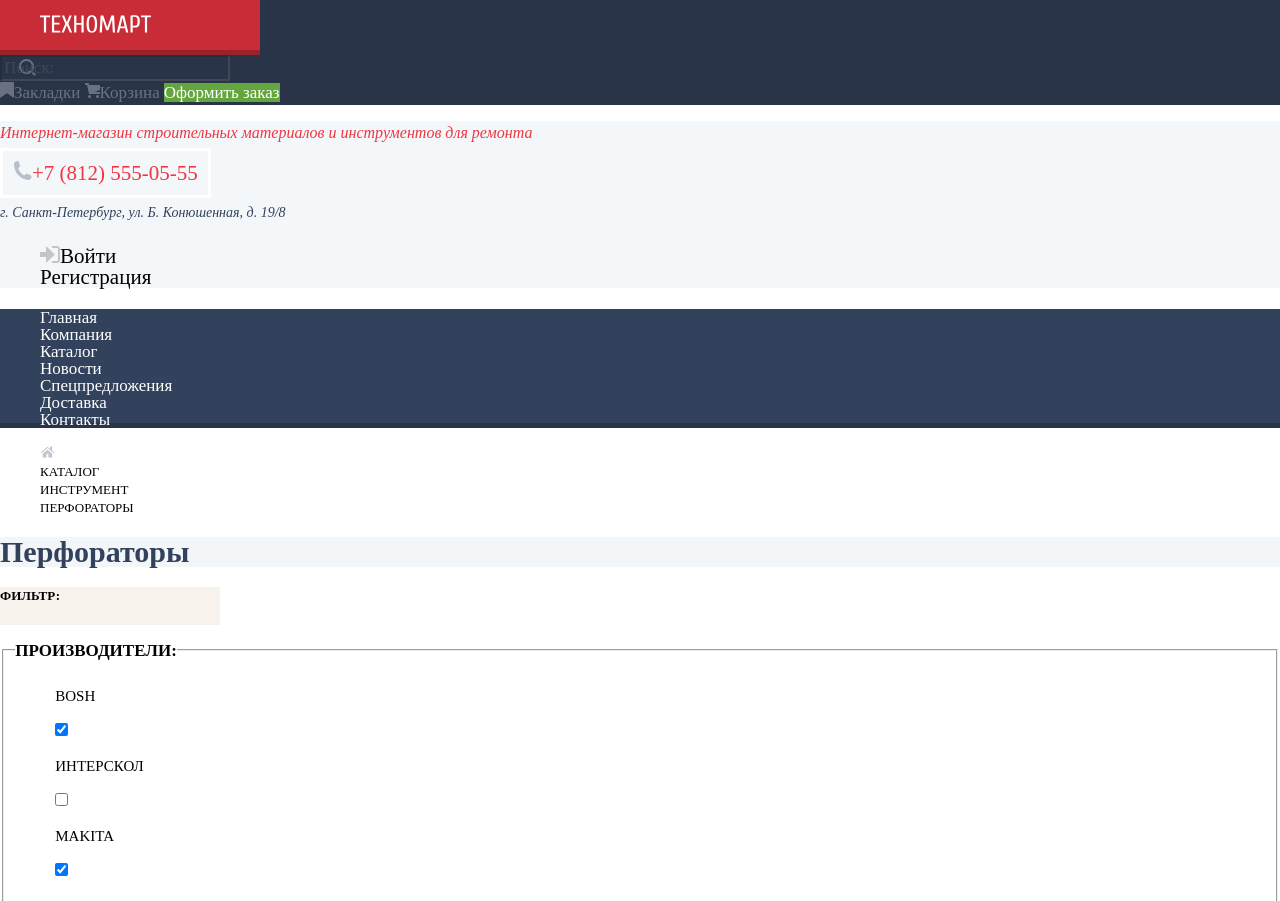
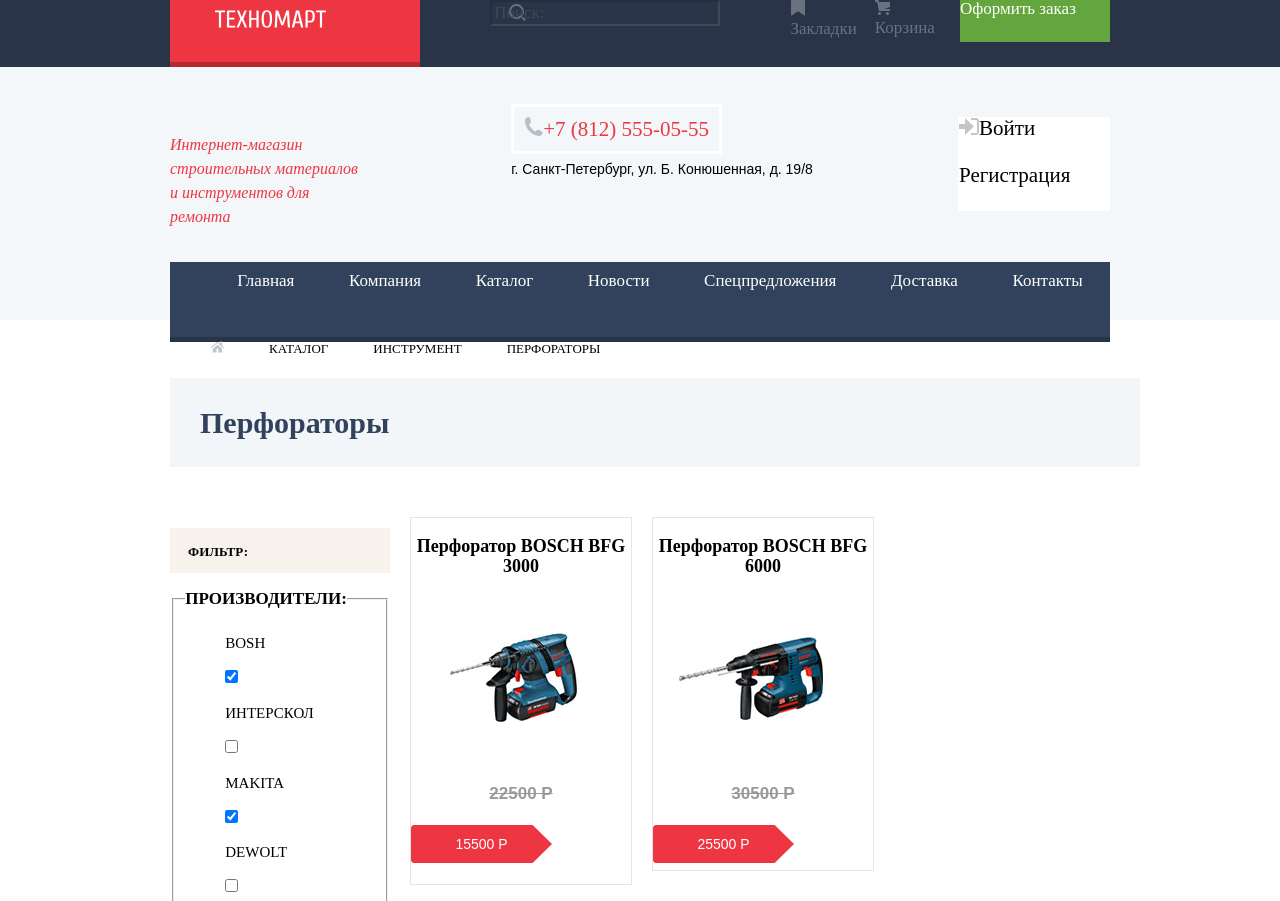
Before and after one commit to StasyaV/968667-technomart-24, a plain HTML site: page catalog.html in a window 1280 px wide. Shown: the top 901 px of the page. Drawn offline with Linux system fonts and the light colour scheme; a web font is replaced by a local one.

Commit message:
Сетки

```diff
--- a/catalog.html
+++ b/catalog.html
@@ -10,30 +10,38 @@
   </head>
   <body>
     <header>
-      <div class="first-line">
+      <div class="main-background">
+      <div class="first-background">
+      <div class="first-line center-container">
           <a class="main-logo" href="index.html">
           <img src="img/logo-technomart.svg" width="111" height="18" alt="Техномарт">
         </a>
         <form class="search" method="post" action="https://echo.htmlacademy.ru">
           <input type="search" name="q" placeholder="Поиск:" class="search-ico">
         </form>
-        <a class="bookmarks" href="bookmarks.html"><img src="img/icon-bookmark.svg" class="bookmarks-icon">Закладки
-        </a>
-        <a class="cartcontent" href="cart.html"><img src="img/icon-cart.svg" class="cart-icon">Корзина</a>
-      </a>
-        <a class="checkout" href="checkout.html"> Оформить заказ
-          </a>
+        <div class="bookmarks"><a href="bookmarks.html"><img src="img/icon-bookmark.svg">Закладки
+        </a></div>
+        <div class="cartcontent"><a href="cart.html"><img src="img/icon-cart.svg" class="cart-icon">Корзина</a>
+      </a></div>
+        <div class="checkout"><a href="checkout.html"> Оформить заказ
+        </a></div>
         </div>
+      </div>
+      <div class="big-background">
+        <div class="short-info center-container">
         <div class="info-line">
           <p>Интернет-магазин строительных материалов и инструментов для ремонта
-          </p>
-          <a class="contacts" href ="+7 (812) 555-05-55"><img src="img/icon-phone.svg" width="19" height="19">+7 (812) 555-05-55</a>
+          </p></div>
+          <div class="contact-info">
+            <a class="contacts" href ="+7 (812) 555-05-55"><img src="img/icon-phone.svg" width="19" height="19">+7 (812) 555-05-55</a>
           <p class="address">г. Санкт-Петербург, ул. Б. Конюшенная, д. 19/8
           </p>
-          <ul class="user-navigation">
-          <li class="login-link"><img src="img/icon-login.svg" width="20" height="17">Войти</li>
-          <li class="registration">Регистрация</li>
+        </div>
+        <div class="user-nav">
+          <div class="login-link"><img src="img/icon-login.svg" width="20" height="17">Войти</div>
+          <div class="registration">Регистрация</div>
         </ul>
+      </div>
         <div class="popup-registration visually-hidden">
           <form class="user" method="post" action="https://echo.htmlacademy.ru">
       <label class="user-login">
@@ -74,6 +82,8 @@
     </form>
         </div>
       </div>
+    </div>
+      <div class="navigation center-container">
         <nav class="main-navigation">
           <ul>
           <li><a href="index.html">Главная</a></li>
@@ -85,8 +95,9 @@
           <li><a href="contacts.html">Контакты</a></li>
         </ul>
         </nav>
+      </div>
     </header>
-    <main class="maincontent">
+    <main class="maincontent center-container">
       <ul class="breadcrumbs">
               <li class="home"><a href="index.html"><img src="img/icon-home.svg" width="14" height="12" alt="Главная"></a></li>
               <li><a href="catalog.html">Каталог</a></li>
@@ -94,6 +105,7 @@
               <li class="breadcrumbs-current">Перфораторы</li>
             </ul>
             <h1 class="pages">Перфораторы</h1>
+            <div class="catalog-content">
             <div class="filters">
               <section>
         <h2>Фильтр:</h2>
@@ -176,8 +188,8 @@
         </p></article></li>
         <li><article class="catalog-item">
           <h3>Перфоратор BOSCH BFG 2000</h3>
-          <p><img src="img/perforator_3" alt="Перфоратор BOSCH BFG 2000"></p>
-          <div class="buy-now">
+          <p><img src="img/perforator_1.jpg" alt="Перфоратор BOSCH BFG 2000"></p>
+          <div class="buy-now visually-hidden">
             <p><button type="button" class="add-to-cart" href="#"><img src="img/icon-cart.svg">Купить</button></p>
             <p><button type="button" class="bookmarks-button" href="bookmarks.html">В закладки</button></p>
           </div>
@@ -230,6 +242,7 @@
           <li class="pagination-item"><a href="#">Следующая</a></li>
         </ul>
         </div>
+      </div>
         <article class="page-description">
           <h2>ПАРА СЛОВ О ПЕРФОРАТОРАХ</h2>
           <p>Перфоратор — универсальный строительный инструмент. Предназначен для сверления и долбления отверстий в кирпиче, бетоне и камне.</p>
@@ -239,6 +252,7 @@
         </article>
       </main>
       <footer>
+        <div class="footer1 center-container">
         <div class="footer-info">
           <a class="footer-logo" href="index.html"><img src="img/logo-technomart.svg" width="138" height="23" alt="Техномарт">
         </a>
@@ -263,7 +277,9 @@
         </nav>
       </div>
     </div>
-    <div class="footer-contacts-line">
+  </div>
+    <div class="footer-development">
+    <div class="footer-contacts-line center-container">
         <div class="copyright">
           <p>© 2010–2019 Компания «Техномарт»<br>
           Все права защищены</p>
@@ -282,6 +298,7 @@
           <a href="https://htmlacademy.ru/intensive/htmlcss">htmlacademy.ru</a></p>
         </div>
       </div>
+    </div>
       </footer>
 </body>
 </html>
--- a/css/style.css
+++ b/css/style.css
@@ -16,6 +16,8 @@
   text-transform: initial;
 
   background-color: #FFFFFF;
+  min-width: 1122px;
+  min-height: 1750px;
 }
 a {
   text-decoration: none;
@@ -36,16 +38,27 @@
   list-style: none;
 }
 
+.first-background {
+  background-color: #293449;
+  width: 100%;
+}
 header .first-line {
-  background-color: #293449;
+  width: 940px;
+  display: flex;
+  flex-directions: row;
+  justify-content: space-between;
+  margin-bottom: 50px;
 }
+
 .main-logo {
-  width: 220px;
-  height: 40px;
+  width: 160px;
+  height: 47px;
   box-shadow: inset 0px -5px 0 0 rgba(0, 0, 0, 0.24);
   background-color: #ee3643;
-  padding-top: 15px;
-  padding-left: 40px;
+  padding-top: 10px;
+  padding-bottom: 10px;
+  padding-left: 45px;
+  padding-right: 45px;
   display: block;
 }
 .main-logo:hover {
@@ -56,12 +69,14 @@
 }
 
 .footer-logo {
-  width: 220px;
-  height: 40px;
+  width: 160px;
+  height: 20px;
   box-shadow: inset 0px -5px 0 0 rgba(0, 0, 0, 0.24);
   background-color: #ee3643;
-  padding-top: 15px;
-  padding-left: 40px;
+  padding-top: 10px;
+  padding-bottom: 10px;
+  padding-left: 45px;
+  padding-right: 45px;
   display: block;
 }
 
@@ -132,6 +147,7 @@
   opacity: 0.3;
   color: #ffffff;
 }
+
 .cartcontent:hover {
   opacity: 1;
   color: #ffffff;
@@ -143,8 +159,23 @@
   opacity: 0.5;
 }
 
-header .info-line {
+.main-background {
   background-color: #f4f7f9;
+  width: 100%;
+  height: 320px;
+  margin: 0;
+  padding: 0;
+  margin-bottom: 20px;
+}
+.short-info {
+    width: 940px;
+    min-height: 105px;
+    display: flex;
+    justify-content: space-between;
+    padding: 20px 10px 10px 20px;
+}
+.info-line {
+  width: 196px;
 }
 .info-line p {
   font-family: Cuprum;
@@ -173,12 +204,18 @@
   color: #32425c;
 }
 
-.user-navigation {
+.user-nav {
   font-family: Cuprum;
   font-size: 21px;
   line-height: 21px;
   text-align: left;
   color: #000000;
+}
+.login-link {
+  width: 150px;
+  height: 45px;
+  background-color: #FFFFFF;
+  border: 1px solid #FFFFFF;
 }
 .login-link:hover {
   color: #ee3643;
@@ -186,23 +223,38 @@
 .login-link:active {
   color: #f1f5f7;
 }
-
+.registration {
+  width: 150px;
+  height: 45px;
+  background-color: #FFFFFF;
+  border: 1px solid #FFFFFF;
+}
 .registration:hover {
   color: #ee3643;
 }
 .registration:active {
   color: #f1f5f7;
 }
+.navigation {
+  width: 940px;
+}
 
-.main-navigation {
+.main-navigation ul {
   font-family: Cuprum;
   font-size: 17px;
   line-height: 17px;
   text-align: left;
   color: #ffffff;
   background-color: #32425c;
+  min-height: 60px;
   box-shadow: inset 0px -5px 0 0 #293449;
+  padding-top: 10px;
+  padding-bottom: 10px;
+  display: flex;
+  justify-content: space-around;
+  margin-bottom: 80px;
 }
+
 
 .nav-index:hover {
   background-color: #32425c;
@@ -338,8 +390,9 @@
   color: #ffd180;
 }
 
-.footer-contacts-line {
+.footer-development {
   background-color: #293449;
+  width: 100%;
 }
 
 .copyright,
@@ -354,6 +407,41 @@
 .social-icon {
   background-color: #212a3a;
 }
+.footer1 {
+  width: 940px;
+  display: flex;
+  justify-content: space-around;
+  margin-top: 50px;
+}
+.footer-info {
+  width: 390px;
+  display: flex;
+  flex-direction: column;
+  justify-content: space-between;
+}
+.footer-menu1 ul {
+  width: 550px;
+  display: flex;
+  flex-direction: row;
+  justify-content: space-between;
+}
+
+.footer-menu ul {
+  width: 540px;
+  display: flex;
+  justify-content: space-between;
+}
+.footer-contacts-line {
+  width: 940px;
+  display: flex;
+  justify-content: space-around;
+}
+.center-container {
+  width: 940px;
+  margin: 0 auto;
+  padding: 0 10px;
+}
+
 .breadcrumbs,
 .breadcrumbs a {
   font-family: PTSans;
@@ -362,6 +450,26 @@
   text-align: left;
   color: #000000;
   text-transform: uppercase;
+  margin-bottom: 20px;
+  margin-right: 45px;
+}
+.breadcrumbs {
+  width: 940px;
+  min-heigh: 20px;
+  display: flex;
+  justify-content: flex-start;
+
+}
+
+.maincontent {
+  width: 940px;
+  margin: 0 auto;
+  padding: 0 10px;
+}
+.catalog-content {
+  display: flex;
+  width: 940;
+  justify-content: space-between;
 }
 .pages {
   background-color: #f2f6f8;
@@ -371,21 +479,41 @@
   line-height: 30px;
   text-align: left;
   color: #32425c;
+
+  margin-bottom: 20px;
+  padding-left: 30px;
+  padding-top: 30px;
+  min-height: 59px;
+  min-width: 940px;
+  display: block;
+  margin-bottom: 50px;
 }
+
 .filters h2 {
-  width: 220px;
-  height: 38px;
+  width: 202px;
+  min-height: 30px;
   background-color: #f7f3ec;
   text-transform: uppercase;
   font-size: 13px;
   line-height: 18px;
   color: #000000;
+  padding-left: 18px;
+  padding-top: 15px;
 }
 
 .filters {
   font-family: PTSans;
   font-size: 15px;
   line-height: 20px;
+  text-align: left;
+  color: #000000;
+}
+
+.product-filter {
+  width: 220px;
+  height: 38px;
+  font-size: 15px;
+  line-height: 1.33;
   text-align: left;
   color: #000000;
 }
@@ -400,14 +528,6 @@
   text-transform: uppercase;
 }
 
-/* .product-filter {
-  width: 220px;
-  height: 38px;
-  font-size: 15px;
-  line-height: 1.33;
-  text-align: left;
-  color: #000000;
-} */
 form button {
   width: 140px;
   height: 38px;
@@ -419,9 +539,25 @@
   color: #000000;
   text-transform: uppercase;
 }
+
+.catalog-list ul {
+  display: flex;
+  flex-wrap: wrap;
+  padding: 0;
+  margin: 0;
+  width: 700px;
+}
 .catalog-item {
   border: 1px solid #e5e5e5;
+  width: 220px;
+  min-height: 320px;
+  margin-bottom: 20px;
+  margin-right: 20px;
 }
+.catalog-item:nth-child(3n) {
+  margin-right: 0px;
+}
+
 .catalog-item h3 {
   font-family: PTSans;
   font-size: 18px;
```
Also changed, not shown: index.html (+32 -15 lines).
